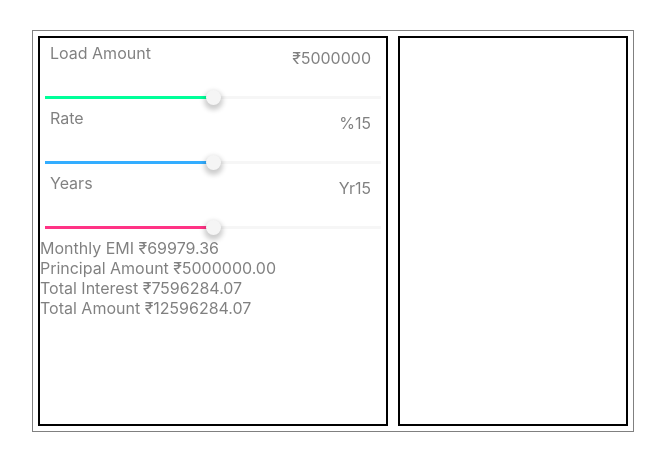
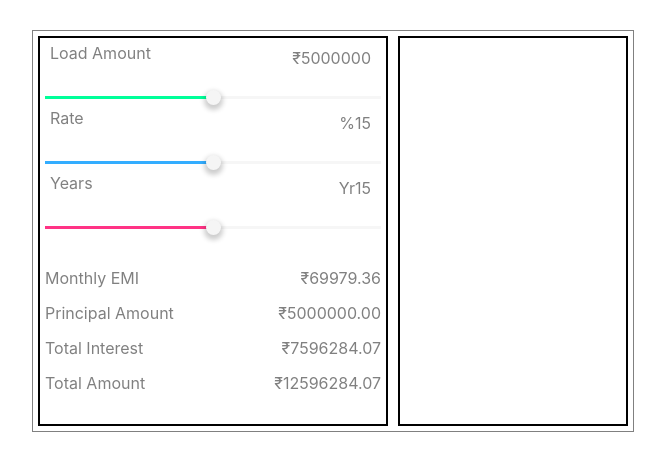
Before and after one commit to rahman351/loan-emi-calc, a React (Create React App) app: page / in a window 1280 px wide. Shown: the top 470 px of the page, without its empty margins (307-972 px from the left). Built offline with nearby package versions, Linux system fonts and the light colour scheme.

Commit message:
Fixed bug of amount being string and added step to slider

```diff
--- a/src/App.css
+++ b/src/App.css
@@ -17,3 +17,12 @@
   border: 2px solid black;
   margin: 5px;
 }
+.amount-detail{
+  display: flex;
+  margin-bottom: 5px;
+  padding: 5px;
+  justify-content: space-between  ;
+}
+.details{
+  margin-top: 30px;
+}
--- a/src/App.js
+++ b/src/App.js
@@ -21,7 +21,6 @@ function App() {
 
       const calcFactorTwo = () =>{
         let monthlyRate = (rate/12)/100;
-        console.log(monthlyRate);
         let totalMonths =time*12;
         let factor2 = Math.pow(1+monthlyRate,totalMonths)-1;
         return factor2;
@@ -45,11 +44,24 @@ function App() {
           <LoanInfoBox LoanAmount={setLoanAmount}/>
           <RateInfoBox  rate={setRate}/>
           <TimeInfoBox  time={setTime}/>
+
           <div className="details">
-            <div>Monthly EMI ₹{monthlyEmi.toFixed(2)} </div>
-            <div>Principal Amount ₹{loanAmount.toFixed(2)}</div>
-            <div>Total Interest ₹{totalInterest.toFixed(2)}</div>
-            <div>Total Amount ₹{totalAmount.toFixed(2)} </div>
+            <div className='amount-detail'>
+               <div>Monthly EMI </div>
+               <div>₹{monthlyEmi.toFixed(2)}</div>
+            </div>
+            <div className='amount-detail'>
+               <div>Principal Amount </div>
+               <div>₹{loanAmount.toFixed(2)}</div>
+            </div>
+            <div className='amount-detail'>
+               <div>Total Interest</div>
+               <div>₹{totalInterest.toFixed(2)}</div>
+            </div>
+            <div className='amount-detail'>
+               <div>Total Amount</div>
+               <div>₹{totalAmount.toFixed(2)}</div>
+            </div>
           </div>
         </div>
         <div className="right">
--- a/src/LoanInfoBox/LoanInfoBox.js
+++ b/src/LoanInfoBox/LoanInfoBox.js
@@ -23,7 +23,7 @@ const LoanInfoBox = (props) => {
               </div>
             </div>
             <div className="left-bottom">
-                <Slider onChange={getLoanAmount} bgcolor="#00ff99" maxValue ={10000000} />
+                <Slider step={50000} onChange={getLoanAmount} bgcolor="#00ff99" maxValue ={10000000} />
             </div>
           </div>
     );
--- a/src/RateInfoBox/Rate.js
+++ b/src/RateInfoBox/Rate.js
@@ -19,7 +19,7 @@ const RateInfoBox = (props) => {
           </div>
         </div>
         <div className="left-bottom">
-            <Slider onChange ={ratePercentage} bgcolor="#33adff" maxValue={30}/>
+            <Slider step={0.25}onChange ={ratePercentage} bgcolor="#33adff" maxValue={30}/>
         </div>
       </div>
     );
--- a/src/TimeInfoBox/Time.js
+++ b/src/TimeInfoBox/Time.js
@@ -19,7 +19,7 @@ const TimeInfoBox = (props) => {
           </div>
         </div>
         <div className="left-bottom">
-            <Slider onChange ={timeperiod} bgcolor="#ff3385" maxValue={30}/>
+            <Slider step={1}onChange ={timeperiod} bgcolor="#ff3385" maxValue={30}/>
         </div>
       </div>
     );
--- a/src/slider/Slider.js
+++ b/src/slider/Slider.js
@@ -8,7 +8,7 @@ const Slider = (props) => {
 
     const doSlide = (e) => {
         setSliderVal(e.target.value);
-        props.onChange(e.target.value);
+        props.onChange(parseFloat(e.target.value));
         let position =(e.target.value/props.maxValue)*100;
         setGradient('linear-gradient(to right,  '+props.bgcolor+' 0%,'+props.bgcolor+' '+position+'%,#f6f6f6 '+position+'%,#f6f6f6 100%)')
     }
@@ -17,6 +17,7 @@ const Slider = (props) => {
             <div className='slider-container'>
                 <input className='box' type="range" min="0" max={props.maxValue}
                 value={sliderVal}
+                step = {props.step}
                 onChange={(e)=> {doSlide(e)}}
                 style = {{background: gradient}}
                 />
```
